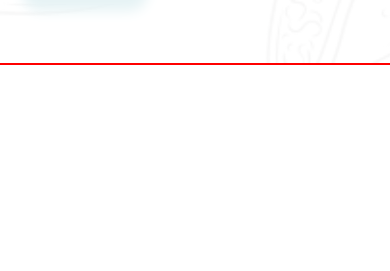
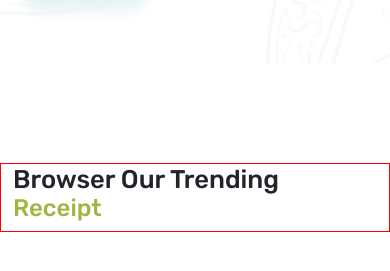
Before and after one commit to elangyudha280/test-elemesid-elang-yudha-rakasiwi, a React (Vite) app: page / in a window 390 px wide. Shown: the part 583-854 px from the top of the page. Built offline with nearby package versions, Linux system fonts and the light colour scheme.

Commit message:
selesai buat title trending

```diff
--- a/src/assets/css/index.css
+++ b/src/assets/css/index.css
@@ -16,7 +16,7 @@
 .App {
   position: relative;
   width: 100%;
-  height: 100vh;
+  height: 500vh;
 }
 
 .navbar {
@@ -227,6 +227,17 @@
 .trending {
   border: 1px solid red;
   position: relative;
+  margin-top: 100px;
+}
+
+.title-trending {
+  font-size: 2em;
+  margin: 0;
+}
+
+.sub-title-trending {
+  font-size: 1.8em;
+  color: rgb(164, 180, 65);
 }
 
 @media screen and (max-width: 1000px) {
@@ -283,6 +294,12 @@
     bottom: -15%;
     left: 18%;
   }
+  .title-trending {
+    font-size: 1.6em;
+  }
+  .sub-title-trending {
+    font-size: 1.5em;
+  }
 }
 @media screen and (max-width: 400px) {
   .container-navbar {
--- a/src/assets/css/index.scss
+++ b/src/assets/css/index.scss
@@ -56,7 +56,7 @@
 .App{
     position: relative;
     width: 100%;
-    height: 100vh;
+    height: 500vh;
 }
 
 
@@ -323,7 +323,23 @@
 .trending{
     border: 1px solid red;
     position: relative;
+    margin-top: 100px;
 }
+
+// title trending
+.title-trending{
+    font-size: 2em;
+    margin: 0;
+}
+
+// sub title trending
+.sub-title-trending{
+    font-size: 1.8em;
+    color: $very-soft-green;
+}
+
+
+
 
 
 // media for < 1000px
@@ -416,6 +432,16 @@
            }
     }
 
+    // title trending < 500px
+    .title-trending{
+        font-size: 1.6em;
+    }
+
+    // sub title trending < 500px
+    .sub-title-trending{
+        font-size: 1.5em;
+    }
+
 }
 
 // media for < 400px
--- a/src/component/Trending.jsx
+++ b/src/component/Trending.jsx
@@ -3,7 +3,12 @@
 const Trending = ()=>{
     return (
         <section className="trending container">
-
+            <h3 className="title-trending text-capitalize">
+                browser our trending
+            </h3>
+            <h4 className="sub-title-trending">
+                Receipt
+            </h4>
         </section>
     )
 }
```
Also changed, not shown: 1 other file (tests, documents, lock files or other folders).
